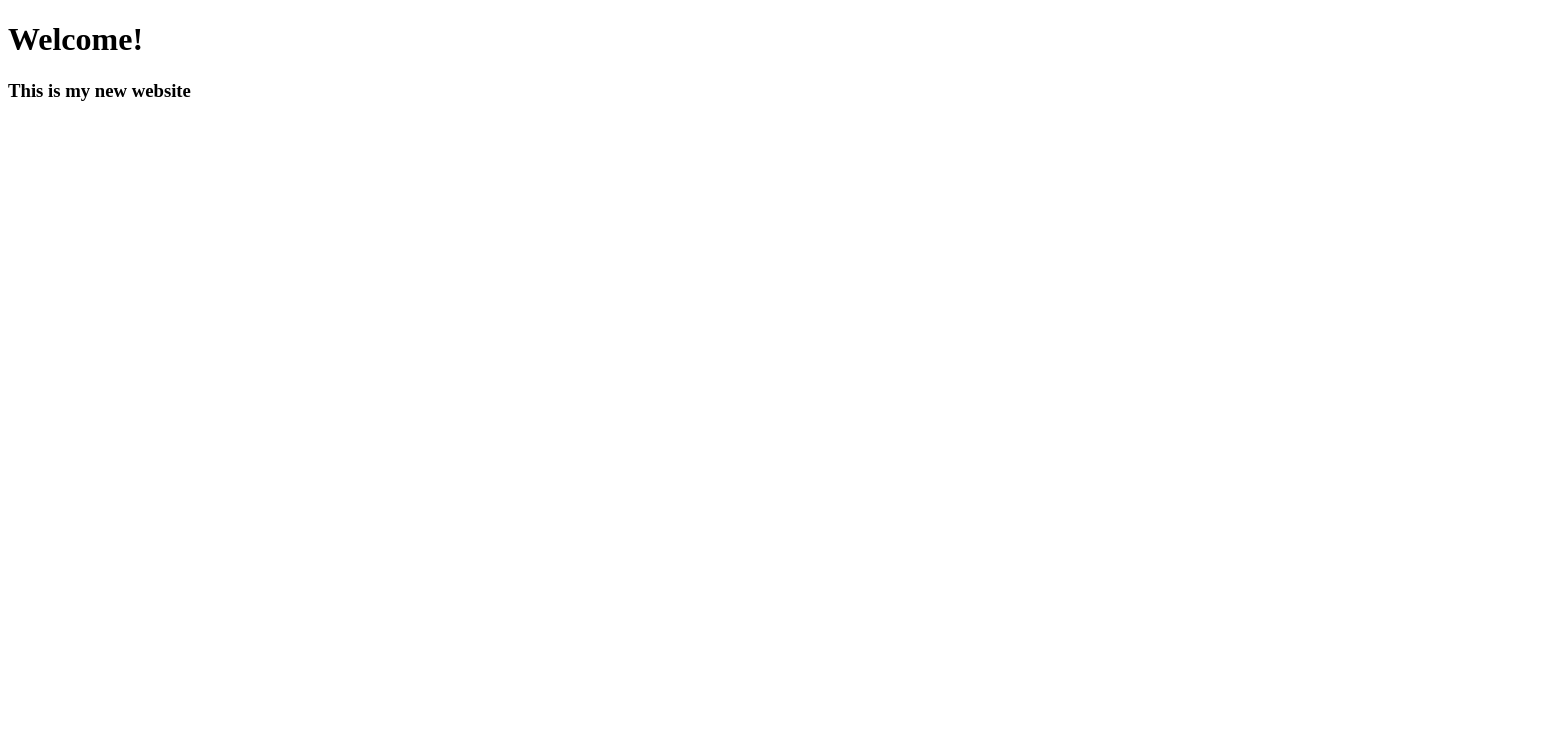
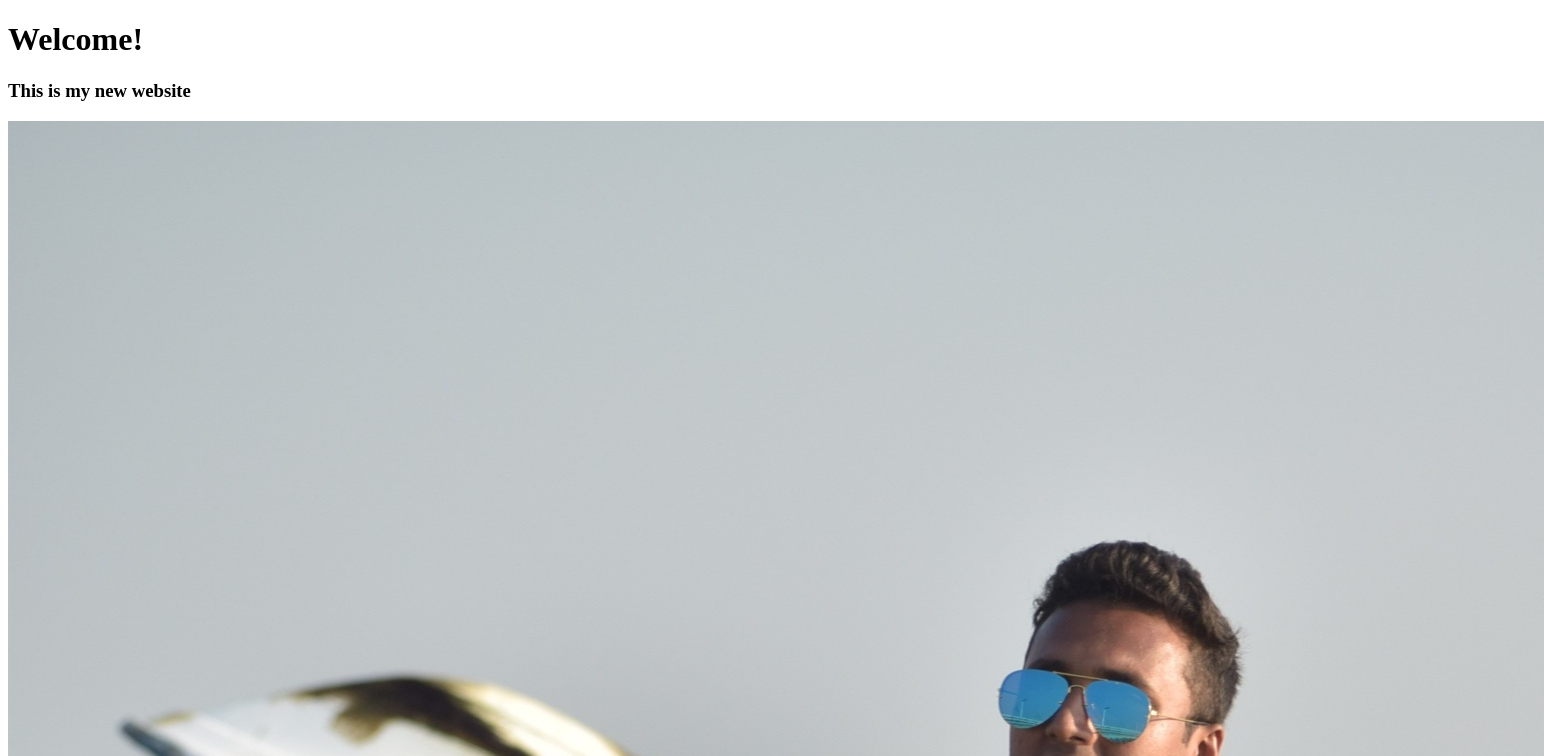
Before and after one commit to arafathsiam99/my-repo, a plain HTML site: page index.html in a window 1280 px wide. Shown: the top 756 px of the page, 1544 px wide, since content can reach past the window. Drawn offline with Linux system fonts and the light colour scheme.

Commit message:
photo added

```diff
--- a/index.html
+++ b/index.html
@@ -10,5 +10,6 @@
 <body>
         <h1>Welcome!</h1>
         <h3>This is my new website</h3>
+        <img src="my-pic.JPG" alt="">
 </body>
 </html>
```
Also changed, not shown: my-pic.JPG (added).
